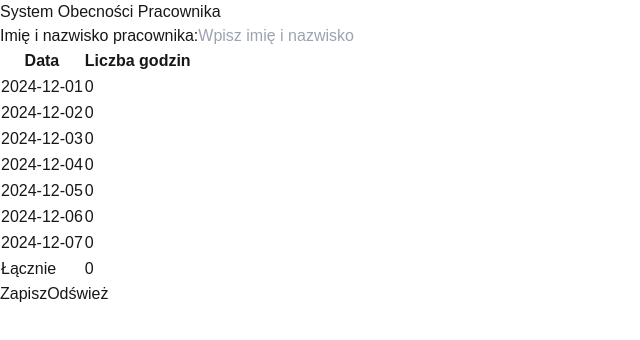
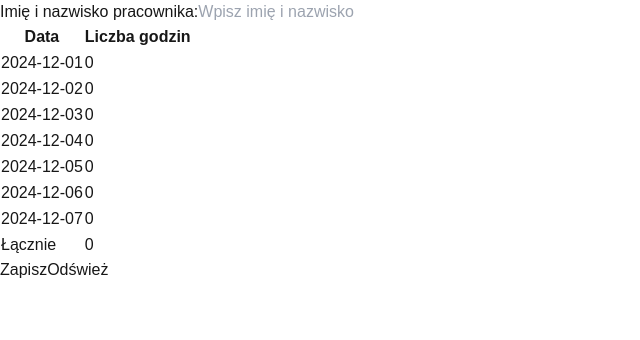
Before and after one commit to RobertSajdak/HR-system, a Next.js app: page / in a window 1280 px wide. Shown: the top 340 px of the page, without its empty margins (0-640 px from the left). Built offline with nearby package versions, Linux system fonts and the light colour scheme.

Commit message:
recent changes to logic and debugging

```diff
--- a/src/app/page.tsx
+++ b/src/app/page.tsx
@@ -1,30 +1,37 @@
-'use client';
+"use client";
 
 import { useEffect, useState } from "react";
-import AttendanceTable from '../components/AttendanceTable';
+import AttendanceTable from "../components/AttendanceTable";
 
-const Page = () => {
-  const [data, setData] = useState<{ workHours: { [key: string]: number } } | null>(null);
+interface AttendanceData {
+  workHours: Record<string, number>;
+}
 
-  // Pobranie danych z API przy starcie
+const Page: React.FC = () => {
+  const [data, setData] = useState<AttendanceData | null>(null);
+
   useEffect(() => {
     const fetchData = async () => {
-      const response = await fetch('/api/sampleData');
-      const data = await response.json();
-      setData(data);
+      try {
+        const res = await fetch("/api/sampleData");
+        const fetchedData: AttendanceData = await res.json();
+        setData(fetchedData);
+      } catch (error) {
+        console.error("Błąd ładowania danych:", error);
+      }
     };
 
     fetchData();
   }, []);
 
-  // Jeżeli dane nie zostały jeszcze załadowane
-  if (!data) return <div>Loading...</div>;
+  if (!data) {
+    return <div>Loading...</div>;
+  }
 
   return (
-    <div>
-      <h1>System Obecności Pracownika</h1>
-      {/* Przekazujemy dane do komponentu AttendanceTable */}
-      <AttendanceTable initialData={data.workHours} />
+    <div className="p-4">
+      {/* Przekazujemy dane do AttendanceTable */}
+      <AttendanceTable initialData={data} />
     </div>
   );
 };
--- a/src/components/AttendanceTable.tsx
+++ b/src/components/AttendanceTable.tsx
@@ -1,4 +1,5 @@
 "use client";
+
 import React, { useState, useEffect } from 'react';
 import EmployeeNameInput from '../components/EmployeeNameInput';
 import AttendanceRow from '../components/AttendanceRow';
@@ -13,15 +14,16 @@ interface PageProps {
 }
 
 // Główny komponent aplikacji odpowiadający za tabelę danych.
-const AttendanceTable: React.FC<PageProps> = () => {
-  const [editableData, setEditableData] = useState<AttendanceData | null>(null);
-  const [employeeName, setEmployeeName] = useState<string>("");
-  const [savedData, setSavedData] = useState<AttendanceData | null>(null);
-  const [loading, setLoading] = useState<boolean>(true); // Domyślnie ustawiamy jako loading
+const AttendanceTable: React.FC<PageProps> = ({ initialData }) => {
+  const [editableData, setEditableData] = useState<AttendanceData>(initialData);
+  const [employeeName, setEmployeeName] = useState<string>('');
+  const [savedData, setSavedData] = useState<AttendanceData>(initialData);
+  const [loading, setLoading] = useState<boolean>(false); // Inicjalizujemy jako false
 
   // Fetch danych z API w useEffect
   useEffect(() => {
     const fetchData = async () => {
+      setLoading(true);
       try {
         const res = await fetch('/api/sampleData');
         const data: AttendanceData = await res.json();
@@ -30,21 +32,20 @@ const AttendanceTable: React.FC<PageProps> = () => {
       } catch (error) {
         console.error('Błąd ładowania danych:', error);
       } finally {
-        setLoading(false); // Zakończenie ładowania
+        setLoading(false);
       }
     };
 
-    fetchData();
-  }, []); // Efekt tylko raz, przy pierwszym załadowaniu
+    if (!initialData) fetchData(); // Pobierz dane tylko jeśli nie zostały przekazane
+  }, [initialData]);
 
   const handleNameChange = (e: React.ChangeEvent<HTMLInputElement>) => {
     setEmployeeName(e.target.value);
   };
 
   const handleHoursChange = (date: string, value: string) => {
-    if (editableData) {
     const hours = parseInt(value, 10);
-      if (!isNaN(hours) && hours >= 0 && hours <= 24) {
+    if (!isNaN(hours) && hours >= 0 && hours <= 24 && editableData) {
       setEditableData({
         ...editableData,
         workHours: {
@@ -52,7 +53,6 @@ const AttendanceTable: React.FC<PageProps> = () => {
           [date]: hours,
         },
       });
-      }
     }
   };
 
@@ -64,10 +64,8 @@ const AttendanceTable: React.FC<PageProps> = () => {
   };
 
   const handleReset = () => {
-    if (savedData) {
     setEditableData(savedData);
     alert('Przywrócono zapisane dane.');
-    }
   };
 
   if (loading) {
```
Lines whose indentation alone changed are shown as unchanged.
